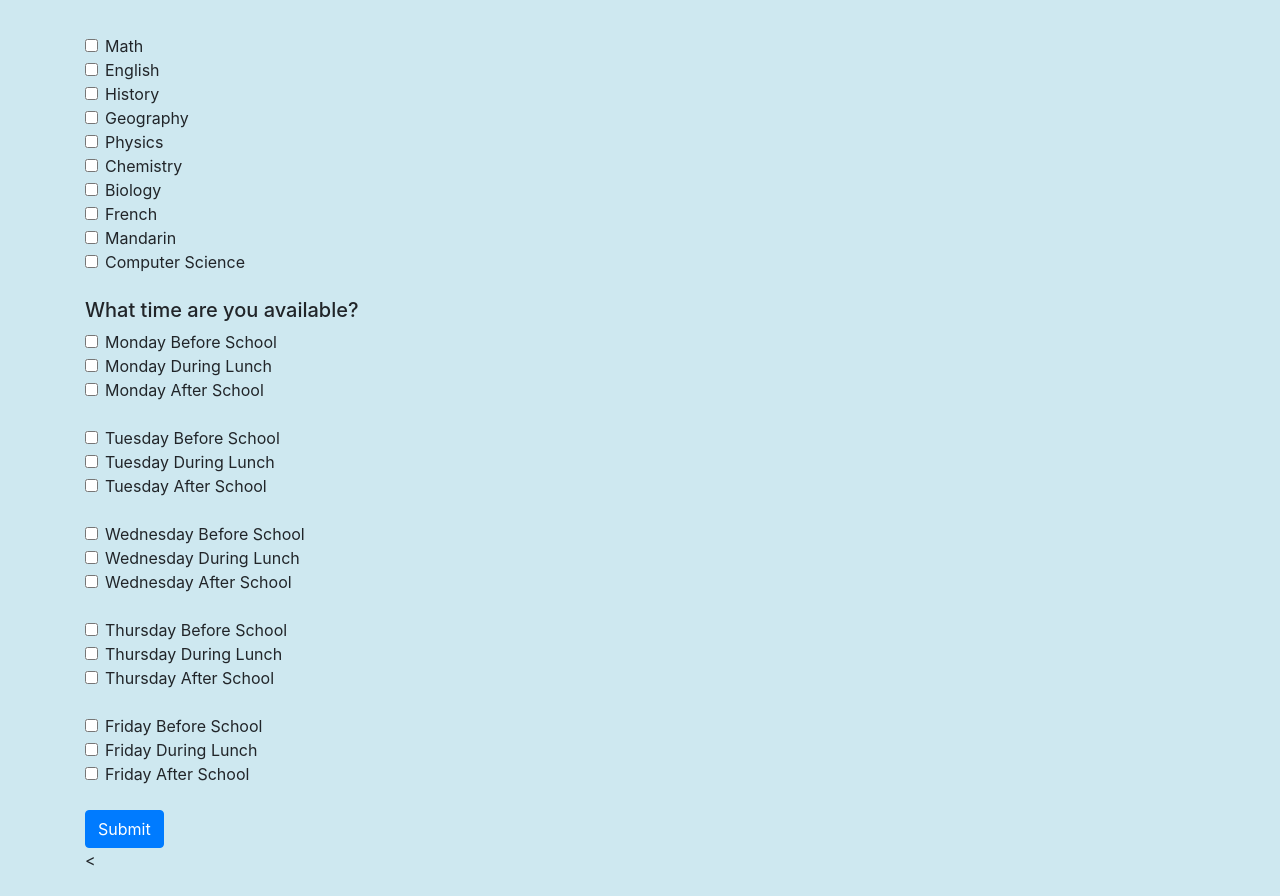
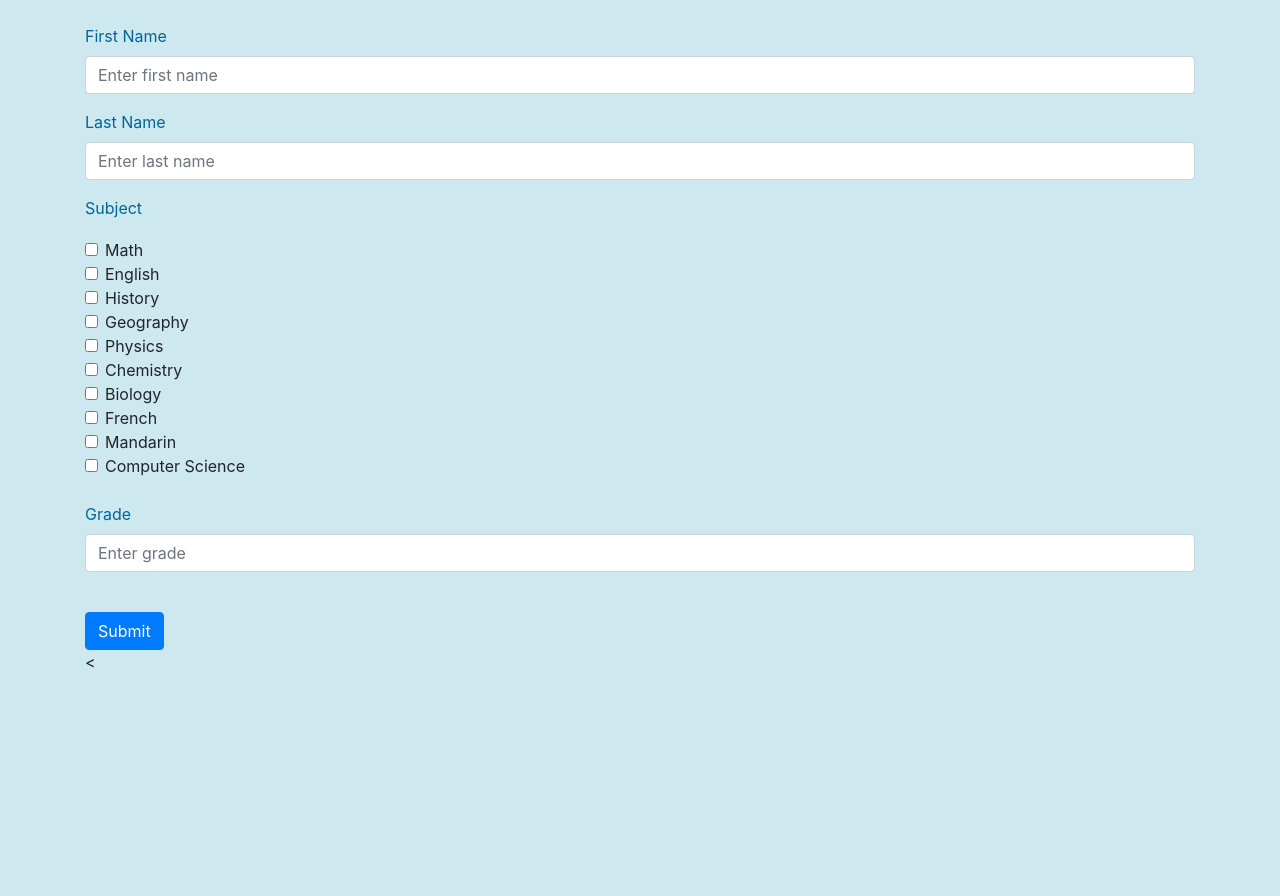
Before and after one commit to vitahuang2020/tutorwebsite, a Flask app: page /request-role in a window 1280 px wide. Shown: the part 56-952 px from the top of the page. After the commit the page ends 724 px from the top, so only its background shows below. Run offline with Flask 3, Linux system fonts and the light colour scheme; some libraries are stand-ins or nearby versions.

```diff
--- a/website/templates/request_role.html
+++ b/website/templates/request_role.html
@@ -14,15 +14,20 @@
 </style>
 
 <form method="POST">
+
+    <div class="form-group">
+        <label for="firstName" style="color:#026592;">First Name</label>
+        <input type="text" class="form-control" id="firstName" name="firstName" placeholder="Enter first name" />
+    </div>
+
+    <div class="form-group">
+        <label for="lastName" style="color:#026592;">Last Name</label>
+        <input type="text" class="form-control" id="lastName" name="lastName" placeholder="Enter last name" />
+    </div>
+
+    <label for="firstName" style="color:#026592;">Subject</label>
+
     <div class="subject">
-        {% if user.role == "tutor" %}
-        <h5>Select subjects would you like to tutor?</h5>
-
-        {% elif user.role == "tutee" %}
-        <h5>Select subjects would you like to tutored?</h5>
-
-        {% endif %}
-
         <div class="form-check">
         <input class="form-check-input" name="math" type="checkbox" value="math" id="math">
         <label class="form-check-label" for="math">
@@ -92,127 +97,17 @@
             Computer Science
         </label>
         </div>
-
     </div>
 
     <br />
 
-    <h5>What time are you available?</h5>
-
-    <div class="form-check">
-        <input class="form-check-input" name="monMorning" type="checkbox" value="monMorning" id="monMorning">
-        <label class="form-check-label" for="monMorning">
-            Monday Before School
-        </label>
-
-    </div>
-
-    <div class="form-check">
-        <input class="form-check-input" name="monLunch" type="checkbox" value="monLunch" id="monLunch">
-        <label class="form-check-label" for="monLunch">
-            Monday During Lunch
-        </label>
-    </div>
-
-    <div class="form-check">
-        <input class="form-check-input" name="monAfternoon" type="checkbox" value="monAfternoon" id="monAfternoon">
-        <label class="form-check-label" for="monAfternoon">
-            Monday After School
-        </label>
+    <div class="form-group">
+        <label for="firstName" style="color:#026592;">Grade</label>
+        <input type="text" class="form-control" id="grade" name="grade" placeholder="Enter grade" />
     </div>
 
     <br />
 
-    <div class="form-check">
-        <input class="form-check-input" name="tueMorning" type="checkbox" value="tueMorning" id="tueMorning">
-        <label class="form-check-label" for="tueMorning">
-            Tuesday Before School
-        </label>
-    </div>
-
-    <div class="form-check">
-        <input class="form-check-input" name="tueLunch" type="checkbox" value="tueLunch" id="tueLunch">
-        <label class="form-check-label" for="tueLunch">
-            Tuesday During Lunch
-        </label>
-    </div>
-
-    <div class="form-check">
-        <input class="form-check-input" name="tueAfternoon" type="checkbox" value="tueAfternoon" id="tueAfternoon">
-        <label class="form-check-label" for="tueAfternoon">
-            Tuesday After School
-        </label>
-    </div>
-
-    <br />
-
-    <div class="form-check">
-        <input class="form-check-input" name="wedMorning" type="checkbox" value="wedMorning" id="wedMorning">
-        <label class="form-check-label" for="wedMorning">
-            Wednesday Before School
-        </label>
-    </div>
-
-    <div class="form-check">
-        <input class="form-check-input" name="wedLunch" type="checkbox" value="wedLunch" id="wedLunch">
-        <label class="form-check-label" for="wedLunch">
-            Wednesday During Lunch
-        </label>
-    </div>
-
-    <div class="form-check">
-        <input class="form-check-input" name="wedAfternoon" type="checkbox" value="wedAfternoon" id="wedAfternoon">
-        <label class="form-check-label" for="wedAfternoon">
-            Wednesday After School
-        </label>
-    </div>
-
-    <br />
-
-    <div class="form-check">
-        <input class="form-check-input" name="thurMorning" type="checkbox" value="thurMorning" id="thurMorning">
-        <label class="form-check-label" for="thurMorning">
-            Thursday Before School
-        </label>
-    </div>
-
-    <div class="form-check">
-        <input class="form-check-input" name="thurLunch" type="checkbox" value="thurLunch" id="thurLunch">
-        <label class="form-check-label" for="thurLunch">
-            Thursday During Lunch
-        </label>
-    </div>
-
-    <div class="form-check">
-        <input class="form-check-input" name="thurAfternoon" type="checkbox" value="thurAfternoon" id="thurAfternoon">
-        <label class="form-check-label" for="thurAfternoon">
-            Thursday After School
-        </label>
-    </div>
-
-    <br />
-
-    <div class="form-check">
-        <input class="form-check-input" name="friMorning" type="checkbox" value="friMorning" id="friMorning">
-        <label class="form-check-label" for="friMorning">
-            Friday Before School
-        </label>
-    </div>
-
-    <div class="form-check">
-        <input class="form-check-input" name="friLunch" type="checkbox" value="friLunch" id="friLunch">
-        <label class="form-check-label" for="friLunch">
-            Friday During Lunch
-        </label>
-    </div>
-
-    <div class="form-check">
-        <input class="form-check-input" name="friAfternoon" type="checkbox" value="firAfternoon" id="friAfternoon">
-        <label class="form-check-label" for="friAfternoon">
-            Friday After School
-        </label>
-    </div>
-    <br />
     <button type="submit" class="btn btn-primary" id="submitbtn">Submit</button>
 
 </form>
```
